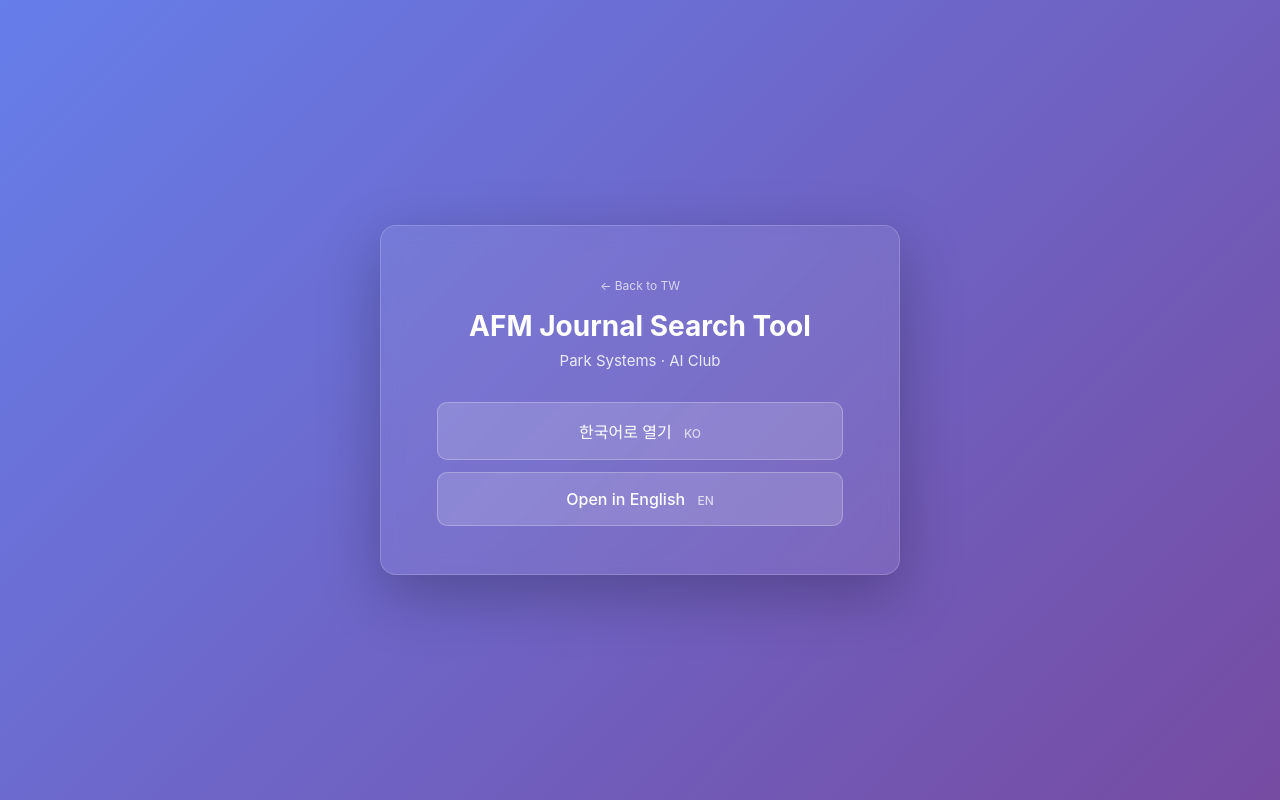
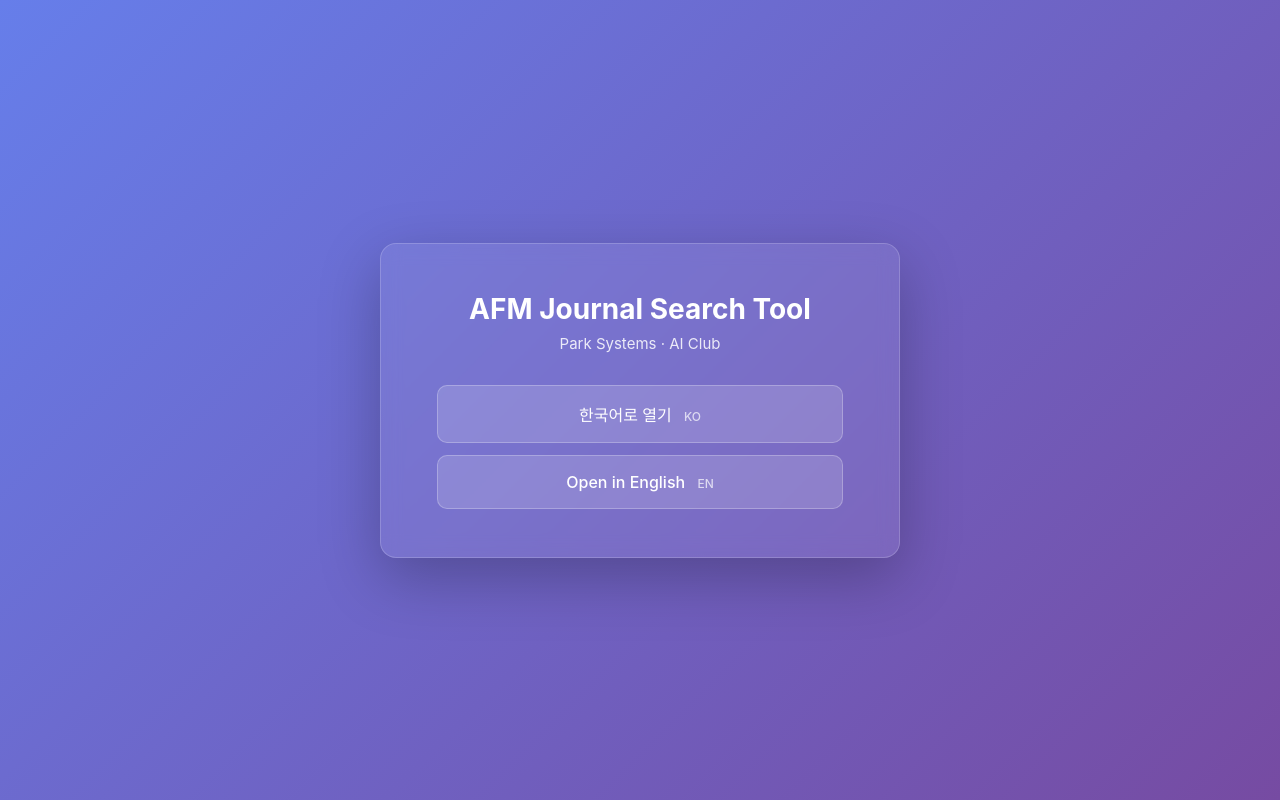
Before and after one commit to Park-Jeong-Soo/TW, a plain HTML site: page AFM_Journal_Search_Tool/index.html in a window 1280 px wide. Drawn offline with Linux system fonts and the light colour scheme.

Commit message:
Remove hub link from tool landing (external-facing)

```diff
--- a/AFM_Journal_Search_Tool/index.html
+++ b/AFM_Journal_Search_Tool/index.html
@@ -27,15 +27,6 @@
     text-align: center;
     box-shadow: 0 20px 60px rgba(0,0,0,0.25);
   }
-  .back {
-    display: inline-block;
-    margin-bottom: 16px;
-    font-size: 12px;
-    opacity: 0.7;
-    color: #fff;
-    text-decoration: none;
-  }
-  .back:hover { opacity: 1; }
   h1 { font-size: 28px; margin-bottom: 8px; font-weight: 700; }
   p.subtitle { font-size: 15px; opacity: 0.85; margin-bottom: 32px; }
   .links { display: flex; flex-direction: column; gap: 12px; }
@@ -61,7 +52,6 @@
 </head>
 <body>
   <div class="card">
-    <a class="back" href="../">&larr; Back to TW</a>
     <h1>AFM Journal Search Tool</h1>
     <p class="subtitle">Park Systems &middot; AI Club</p>
     <div class="links">
```
